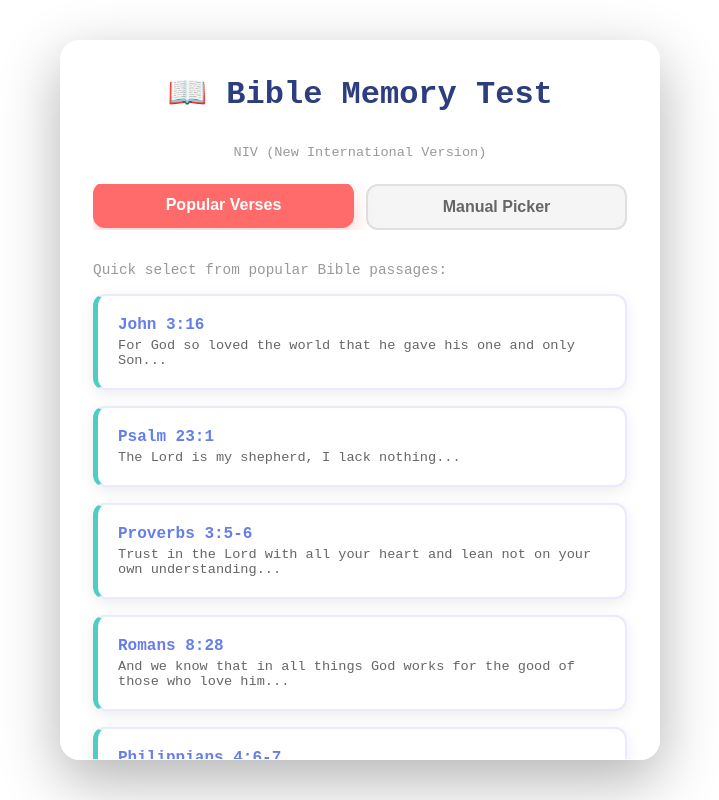
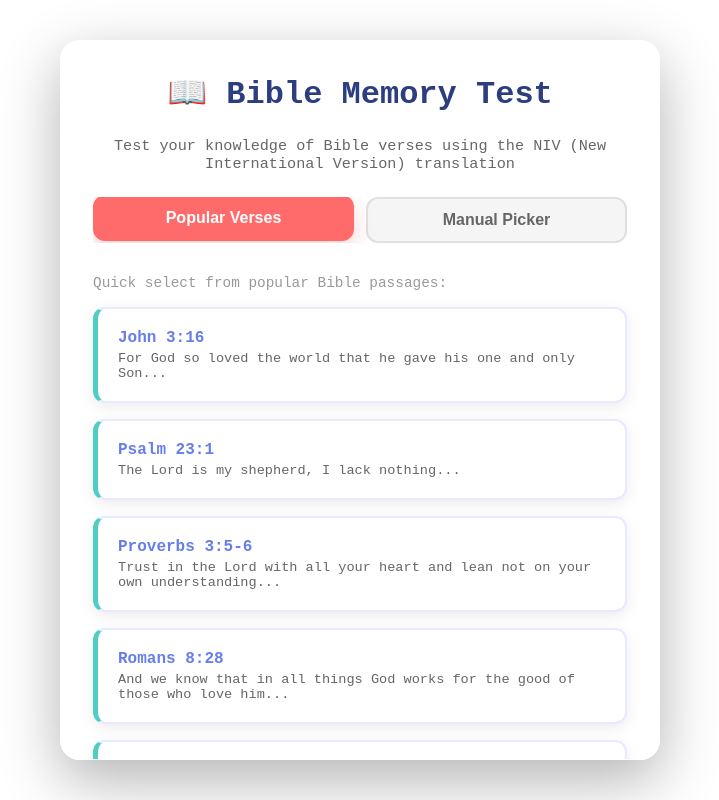
Before and after one commit to RonaldMariah/bible-memory-test, a React (Vite) app: page / in a window 1280 px wide. Shown: the whole page, without its empty margins (280-999 px from the left). Built offline with nearby package versions, Linux system fonts and the light colour scheme.

Commit message:
Description.

```diff
--- a/src/App.jsx
+++ b/src/App.jsx
@@ -23,8 +23,8 @@ function App() {
   return (
     <div className="container">
       <h1 onClick={handleHomeClick} style={{ cursor: 'pointer' }}>📖 Bible Memory Test</h1>
-      <p style={{ textAlign: 'center', color: '#999', fontSize: '0.85rem', marginBottom: '1.5rem', fontWeight: '500' }}>
-        NIV (New International Version)
+      <p style={{ textAlign: 'center', color: '#666', fontSize: '0.95rem', marginBottom: '1.5rem', fontWeight: '400', marginTop: '-0.5rem' }}>
+        Test your knowledge of Bible verses using the NIV (New International Version) translation
       </p>
 
       {!selectedVerse ? (
```
